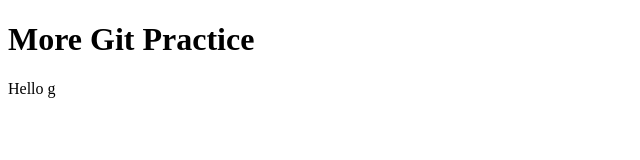
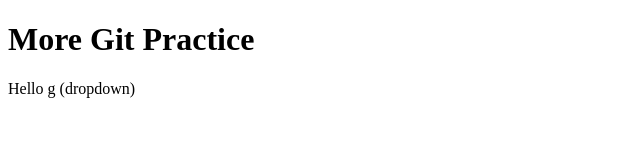
Before and after one commit to TaimoorZulqarnain/LocalRepo, a plain HTML site: page index.html in a window 1280 px wide. Shown: the whole page, without its empty margins (0-640 px from the left). Drawn offline with Linux system fonts and the light colour scheme.

```diff
--- a/index.html
+++ b/index.html
@@ -7,6 +7,6 @@
 </head>
 <body>
     <h1>More Git Practice</h1>
-    <p>Hello g</p>
+    <p>Hello g (dropdown)</p>
 </body>
 </html>
```
